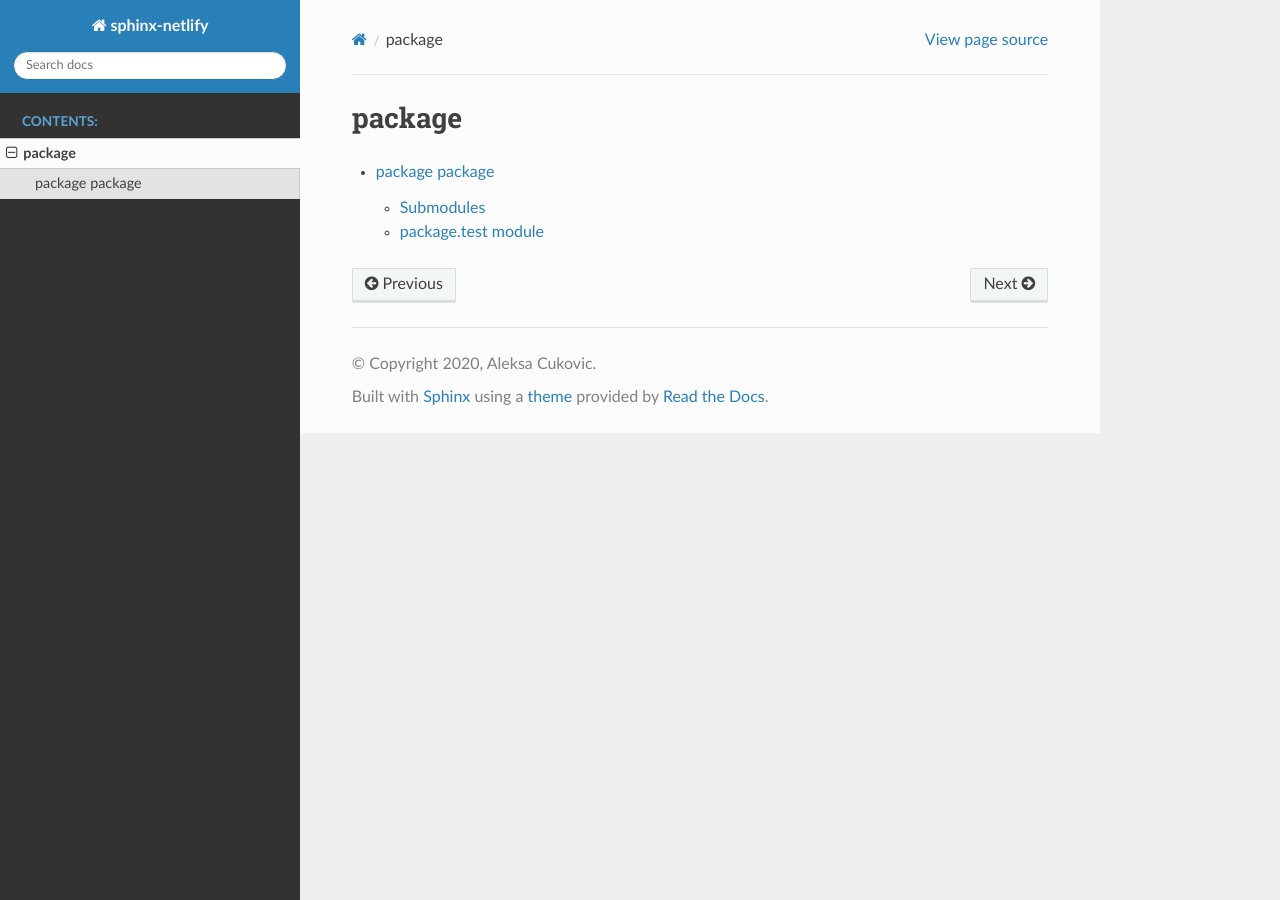
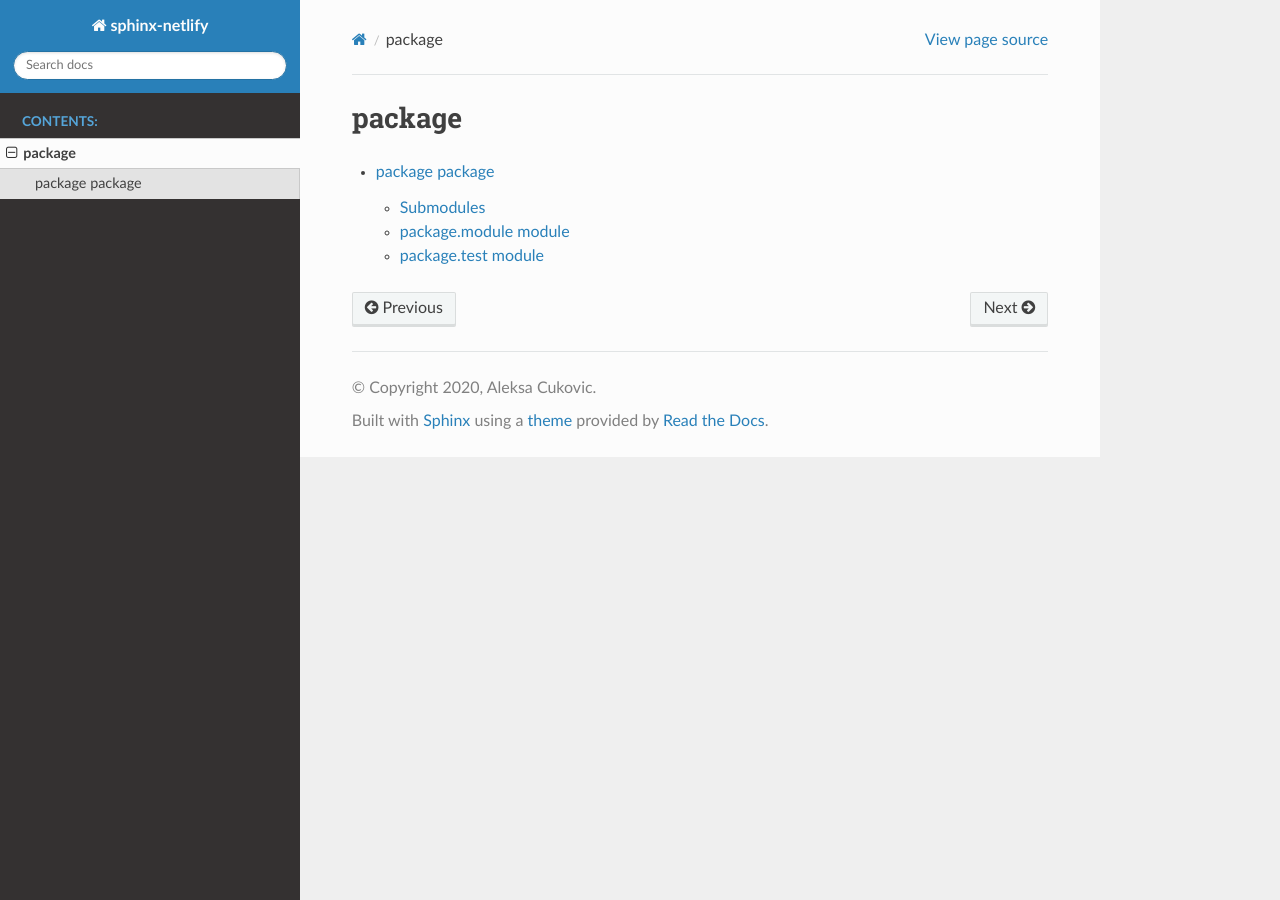
Before and after one commit to AleksaC/sphinx-docs-netlify, a Sphinx documentation site: the page built from docs/package/modules.rst, in a window 1280 px wide. Built offline with Sphinx 7.4.7 and the Read the Docs theme 2.0.0, drawn with Linux system fonts in a browser that asks for light colours.

Commit message:
Update docs https://circleci.com/gh/AleksaC/sphinx-docs-netlify/9 [skip ci]

```diff
--- a/docs/package/package.rst
+++ b/docs/package/package.rst
@@ -9,6 +9,14 @@ package package
 Submodules
 ----------
 
+package.module module
+---------------------
+
+.. automodule:: package.module
+   :members:
+   :undoc-members:
+   :show-inheritance:
+
 package.test module
 -------------------
 
```
